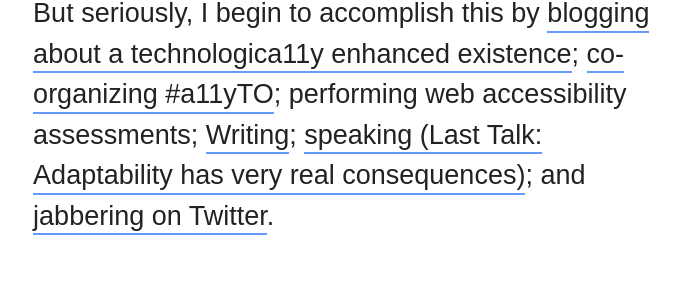
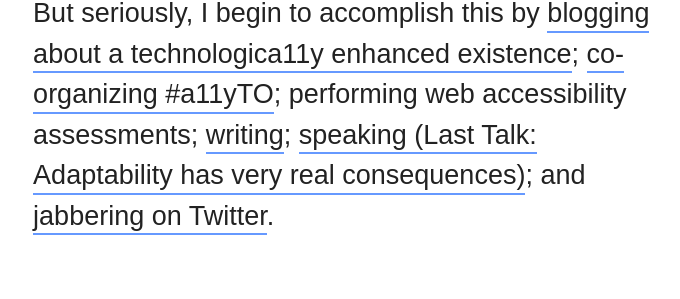
Before and after one commit to abledaccess/johnnydaux.org, a Jekyll site: the page built from index.md, in a window 1280 px wide. Shown: the part 668-967 px from the top of the page, without its empty margins (298-978 px from the left). Built offline with Jekyll 4.4.1, drawn with Linux system fonts in a browser that asks for light colours.

Commit message:
GH-PAGES: Update copy

```diff
--- a/index.md
+++ b/index.md
@@ -11,4 +11,4 @@ sitemap:
 
 <p class="intro">But one of many. I'm a disabled web worker, and it's my job to keep web accessibility non-elite!</p>
 
-But seriously, I begin to accomplish this by [blogging about a technologica11y enhanced existence](https://abledaccess.com); [co-organizing #a11yTO](http://a11yto.com); performing web accessibility assessments; [Writing](http://simplyaccessible.com/article/being-disabled-can-be-lame/); [speaking (Last Talk: Adaptability has very real consequences)](http://accessconf.ca/sessions/); and [jabbering on Twitter](https://twitter.com/abledaccess).
+But seriously, I begin to accomplish this by [blogging about a technologica11y enhanced existence](https://abledaccess.com); [co-organizing #a11yTO](http://a11yto.com); performing web accessibility assessments; [writing](http://simplyaccessible.com/article/being-disabled-can-be-lame/); [speaking (Last Talk: Adaptability has very real consequences)](http://accessconf.ca/sessions/); and [jabbering on Twitter](https://twitter.com/abledaccess).
```
